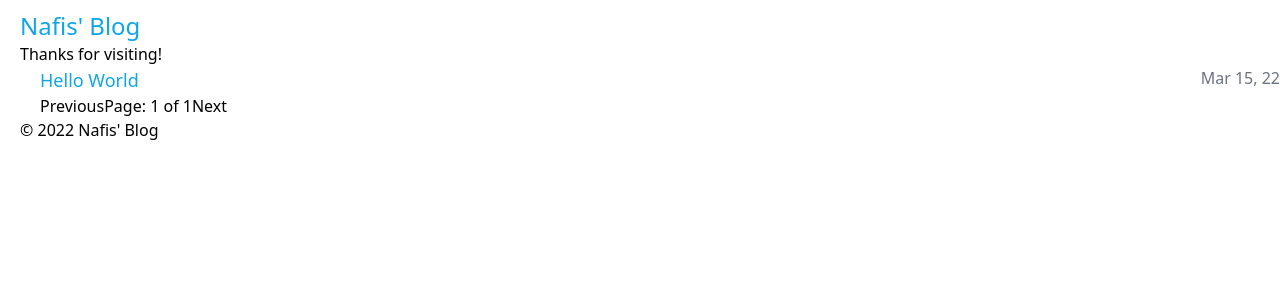
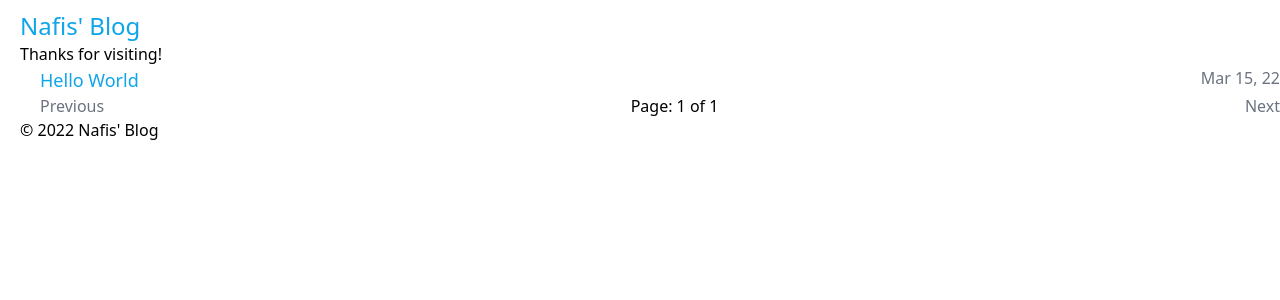
Before and after one commit to mnafisalmukhdi1/blog, a Jekyll site: the page built from index.html, in a window 1280 px wide. Shown: the top 300 px of the page. Built offline with Jekyll 4.4.1, drawn with Linux system fonts in a browser that asks for light colours; nearby versions of some CDN libraries; the list of posts is cut into pages by our own code.

Commit message:
Update index.html

```diff
--- a/index.html
+++ b/index.html
@@ -12,20 +13,20 @@ layout: default
   {% endfor %}
 
 <!-- Pagination links -->
-<div class="flex">
+<div class="flex justify-between">
   {% if paginator.previous_page %}
-    <a href="{{ paginator.previous_page_path }}" class="previous">
+    <a href="{{ paginator.previous_page_path }}" class="order-1">
       Previous
     </a>
   {% else %}
-    <span class="previous">Previous</span>
+    <span class="order-1 text-gray-500">Previous</span>
   {% endif %}
-  <span class="page_number ">
+  <span class="order-2">
     Page: {{ paginator.page }} of {{ paginator.total_pages }}
   </span>
   {% if paginator.next_page %}
     <a href="{{ paginator.next_page_path }}" class="order-last">Next</a>
   {% else %}
-    <span class="order-last">Next</span>
+    <span class="order-last text-gray-500">Next</span>
   {% endif %}
 </div>
```
Also changed, not shown: other parts of index.html (+1 -0 lines).
